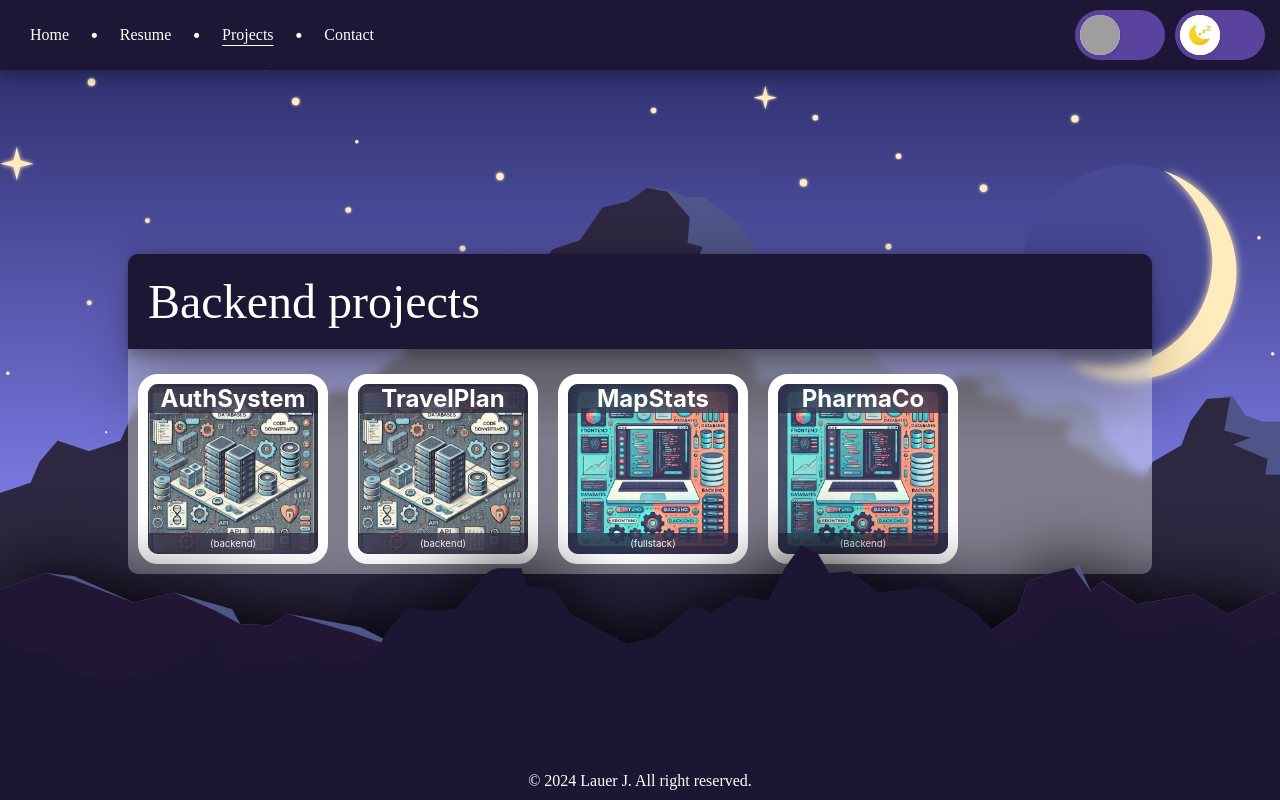
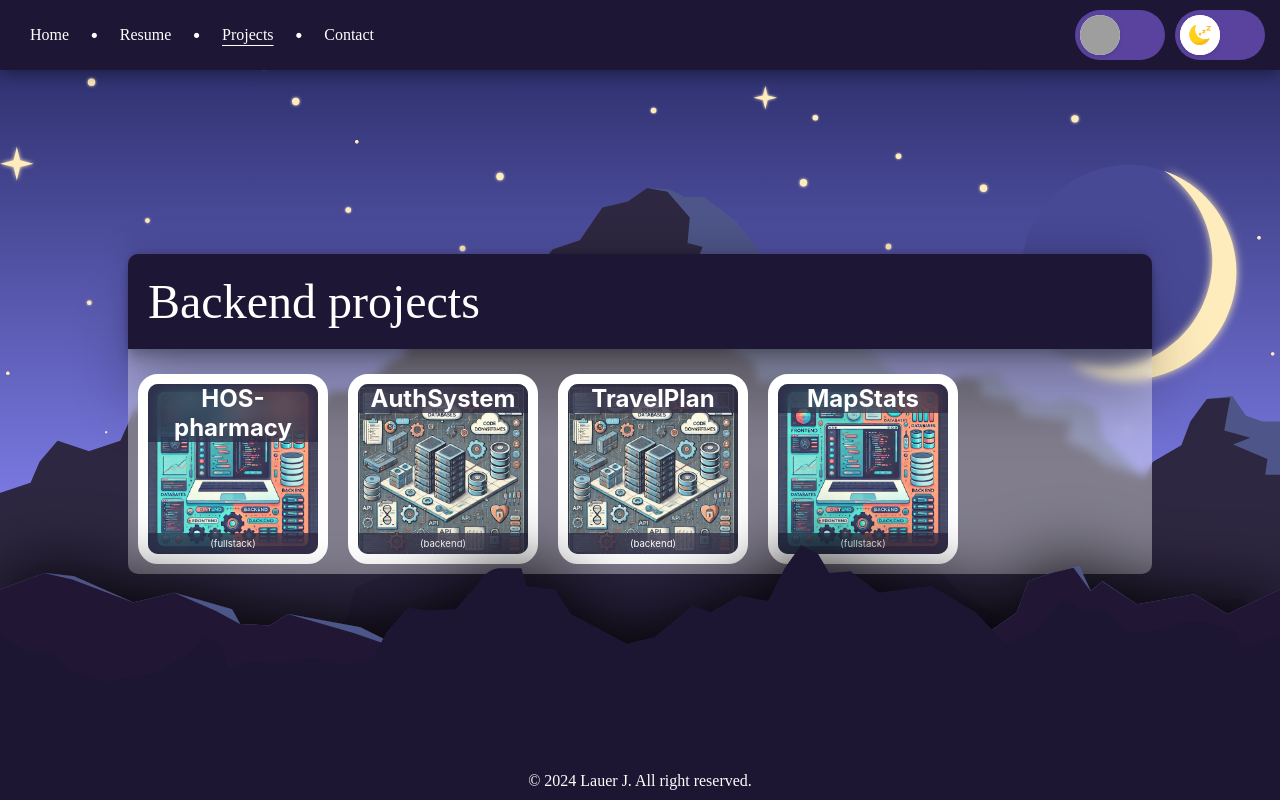
Before and after one commit to LauerJonathan/portfolioJL, a React (Create React App) app: page /folder/backend in a window 1280 px wide. Built offline with nearby package versions, Linux system fonts and the light colour scheme; grey boxes are pictures that could not be loaded; a web font is replaced by a local one.

Commit message:
fix link bug

```diff
--- a/src/pages/Resume/index.jsx
+++ b/src/pages/Resume/index.jsx
@@ -1,13 +1,14 @@
 import { useContext, useEffect, useState, useRef } from "react";
 import { useLanguage } from "../../utils/context/LanguageContext";
+
+import cvfr from "../../assets/cv/french.pdf";
+import cvEn from "../../assets/cv/english.pdf";
 
 import gsap from "gsap";
 import "./resume.css";
 import Skills from "../../components/Skills";
 
 import bitmoji from "../../assets/media/bitmoji/bitmoji2.png";
-// import cv from "../../assets/cv/french.pdf";
-// import cvEn from "../../assets/cv/english.pdf";
 
 import { D38038, D31114 } from "../../utils/data/diploma";
 import { mooc } from "../../utils/data/resume";
@@ -19,6 +20,7 @@ const Resume = () => {
 
   const [d38038, setData38038] = useState(D38038.en);
   const [d31114, setData31114] = useState(D31114.en);
+  const [cv, setCV] = useState(cvEn);
 
   const [moocData, setMoocData] = useState(mooc.en);
 
@@ -27,6 +29,8 @@ const Resume = () => {
     language === "en" ? setData38038(D38038.en) : setData38038(D38038.fr);
     language === "en" ? setData31114(D31114.en) : setData31114(D31114.fr);
     language === "en" ? setMoocData(mooc.en) : setMoocData(mooc.fr);
+    language === "en" ? setCV(cvEn) : setCV(cvfr);
+
     // Création de la timeline GSAP pour les animations des deux boutons
     const hoverTL1 = gsap.timeline({ paused: true });
 
@@ -73,7 +77,7 @@ const Resume = () => {
                   ? "Discover my resume and expertise in HTML, CSS, JS, React, ..."
                   : "Découvrez mon CV et mon expertise en HTML, CSS, JS React, ..."}
                 <a
-                  href={language === "en" ? "www.google.fr" : "www.google.fr"}
+                  href={cv}
                   ref={linkRef}
                   className="link"
                   type="submit"
--- a/src/utils/data/backend.js
+++ b/src/utils/data/backend.js
@@ -2,6 +2,14 @@ import { type } from "@testing-library/user-event/dist/type";
 
 const backend = {
   en: [
+    {
+      title: "HOS-pharmacy",
+      type: "fullstack",
+      tags: ["folder", "backend", "fullstack"],
+      link: "https://github.com/LauerJonathan/hos-pharmacy",
+      description:
+        "This project started from a simple observation: for accessibility reasons, the choice of display colors and contrast is crucial. A web application that generates CSS files with primary and secondary colors, as well as some shades, and ready-to-use style files to optimize development.",
+    },
     {
       title: "AuthSystem",
       type: "backend",
@@ -26,16 +34,16 @@ const backend = {
       description:
         "This project started from a simple observation: for accessibility reasons, the choice of display colors and contrast is crucial. A web application that generates CSS files with primary and secondary colors, as well as some shades, and ready-to-use style files to optimize development.",
     },
+  ],
+  fr: [
     {
-      title: "PharmaCo",
-      type: "Backend",
-      tags: ["folder", "backend", "pharmacie"],
-      link: "https://github.com/LauerJonathan/pharmaco/tree/main/server",
+      title: "HOS-pharmacy",
+      type: "fullstack",
+      tags: ["folder", "backend", "fullstack"],
+      link: "https://github.com/LauerJonathan/hos-pharmacy",
       description:
         "This project started from a simple observation: for accessibility reasons, the choice of display colors and contrast is crucial. A web application that generates CSS files with primary and secondary colors, as well as some shades, and ready-to-use style files to optimize development.",
     },
-  ],
-  fr: [
     {
       title: "AuthSystem",
       type: "fullstack",
@@ -60,14 +68,6 @@ const backend = {
       description:
         "This project started from a simple observation: for accessibility reasons, the choice of display colors and contrast is crucial. A web application that generates CSS files with primary and secondary colors, as well as some shades, and ready-to-use style files to optimize development.",
     },
-    {
-      title: "PharmaCo",
-      type: "Backend",
-      tags: ["folder", "backend", "pharmacie"],
-      link: "https://github.com/LauerJonathan/pharmaco/tree/main/server",
-      description:
-        "This project started from a simple observation: for accessibility reasons, the choice of display colors and contrast is crucial. A web application that generates CSS files with primary and secondary colors, as well as some shades, and ready-to-use style files to optimize development.",
-    },
   ],
 };
 
```
